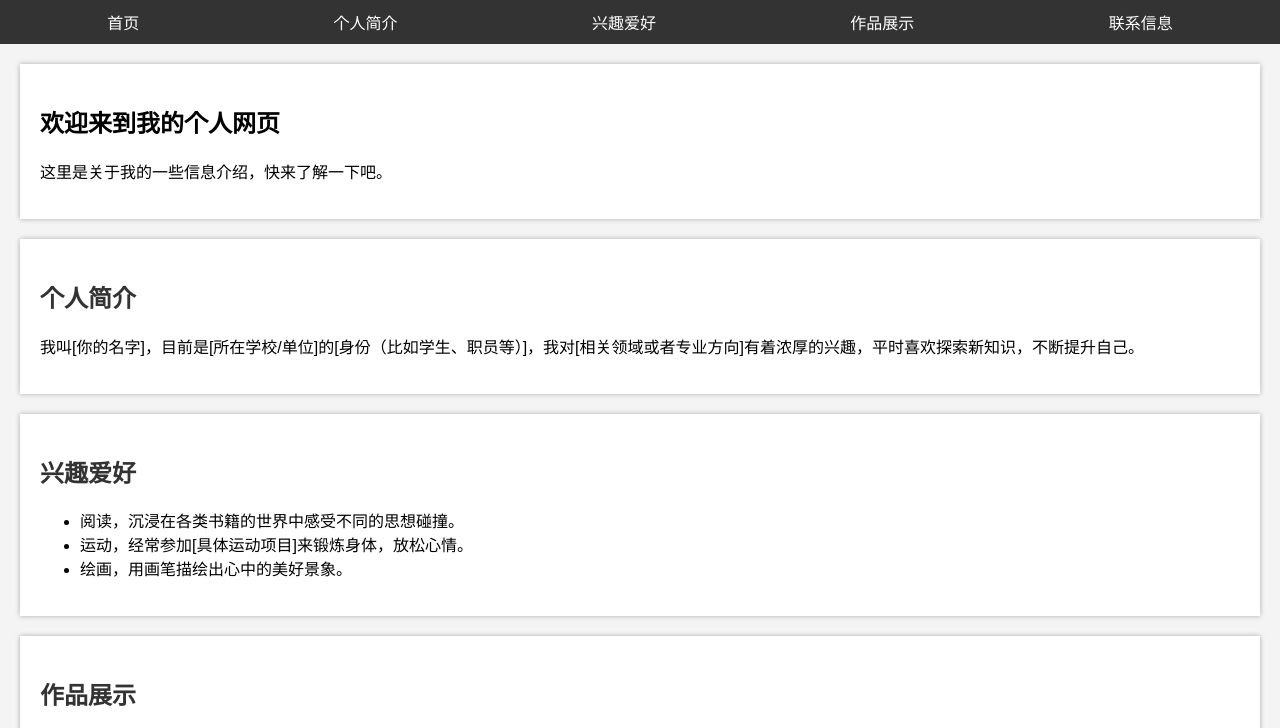
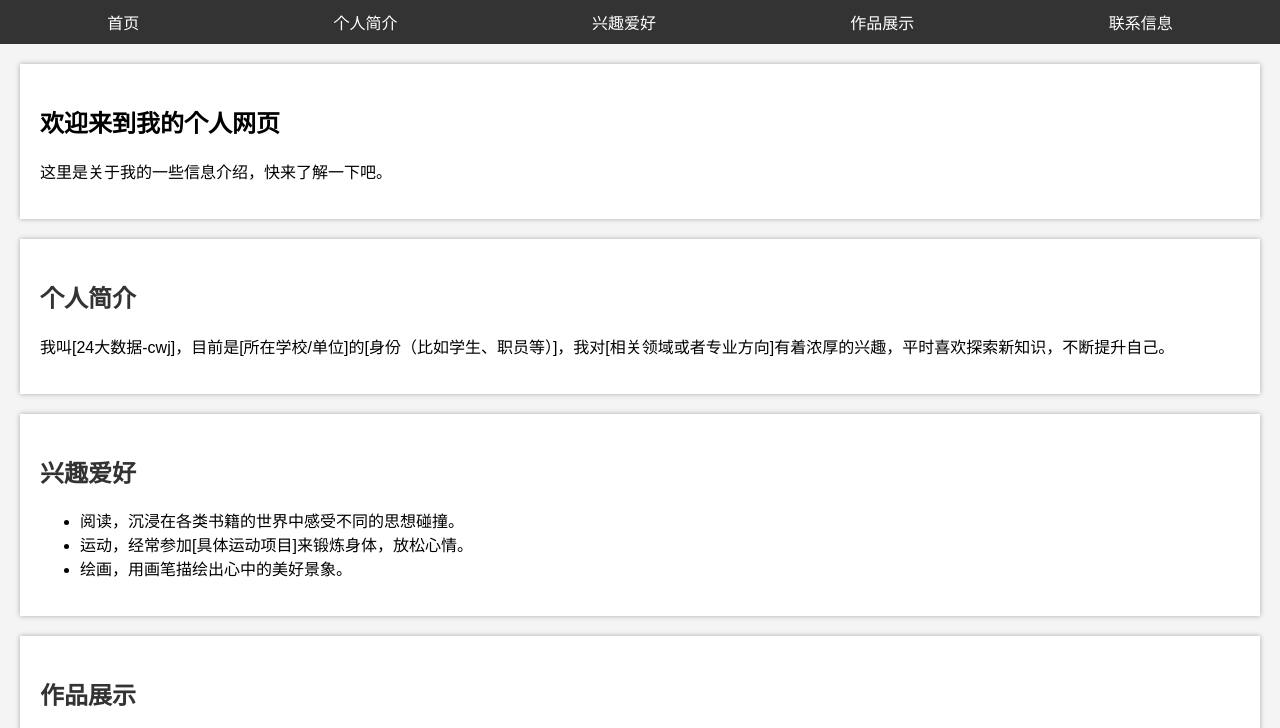
Before and after one commit to Pon-nog/Pon-nog.github.io, a plain HTML site: page index.html in a window 1280 px wide. Shown: the top 728 px of the page. Drawn offline with Linux system fonts and the light colour scheme; grey boxes are pictures that could not be loaded.

Commit message:
Update index.html

```diff
--- a/index.html
+++ b/index.html
@@ -83,7 +83,7 @@
     <!-- 个人简介部分 -->
     <section id="about">
         <h2>个人简介</h2>
-        <p>我叫[你的名字]，目前是[所在学校/单位]的[身份（比如学生、职员等）]，我对[相关领域或者专业方向]有着浓厚的兴趣，平时喜欢探索新知识，不断提升自己。</p>
+        <p>我叫[24大数据-cwj]，目前是[所在学校/单位]的[身份（比如学生、职员等）]，我对[相关领域或者专业方向]有着浓厚的兴趣，平时喜欢探索新知识，不断提升自己。</p>
     </section>
 
     <!-- 兴趣爱好部分 -->
```
